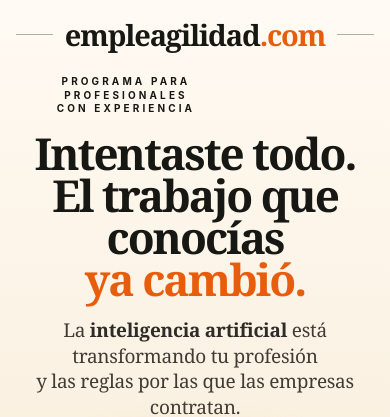
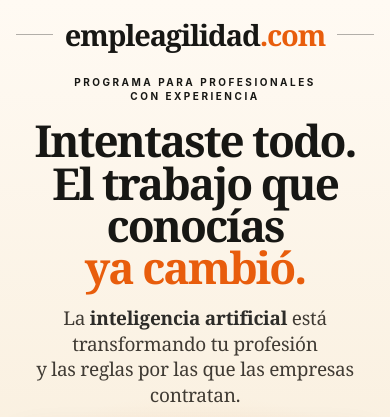
Before and after one commit to graicovi/empleagilidad-vsl, a plain HTML site: page vsl-reducida/vsl_pagina_reducida_v1.html in a window 390 px wide. Shown: the top 417 px of the page. Drawn offline with nearby package versions, Linux system fonts and the light colour scheme.

Commit message:
Refine mobile uppercase subtitle layout

```diff
--- a/vsl-reducida/vsl_pagina_reducida_v1.html
+++ b/vsl-reducida/vsl_pagina_reducida_v1.html
@@ -91,9 +91,10 @@
       .hero { padding-bottom:34px; background:radial-gradient(ellipse 92% 28% at 50% 66%,rgba(244,130,49,.18),transparent 72%),radial-gradient(ellipse 120% 24% at 50% 100%,rgba(194,140,69,.17),transparent 72%),linear-gradient(180deg,#fffaf3 0%,#f8edda 68%,#edddc5 100%); }
       .brandline { gap:12px; padding:20px 0 18px; }
       .brand { font-size:29px; }
-      .eyebrow { margin-bottom:20px; max-width:22em; font-size:11px; line-height:1.42; letter-spacing:.28em; text-wrap:balance; }
+      .eyebrow { margin-bottom:20px; max-width:none; font-size:11px; line-height:1.46; letter-spacing:.22em; text-wrap:balance; }
       .hero-copy { margin:8px auto 18px; }
-      .hero .eyebrow { margin-bottom:16px; font-size:10px; line-height:1.35; letter-spacing:.31em; }
+      .hero .eyebrow { margin-bottom:16px; max-width:100%; font-size:10px; line-height:1.42; letter-spacing:.25em; }
+      .old-rules .label { font-size:11px; line-height:1.46; letter-spacing:.22em; text-wrap:balance; }
       .hero h1 { margin-bottom:18px; font-size:44px; line-height:.96; }
       .ai-cause { max-width:340px; font-size:19px; line-height:1.34; }
       .video-frame { height:250px; margin:18px auto 14px; border:1px solid rgba(86,59,30,.14); background-image:url("vsl_hero_mobile_propuesta.png"); background-size:cover; background-position:center 46%; box-shadow:0 20px 38px rgba(104,65,22,.24); }
```
